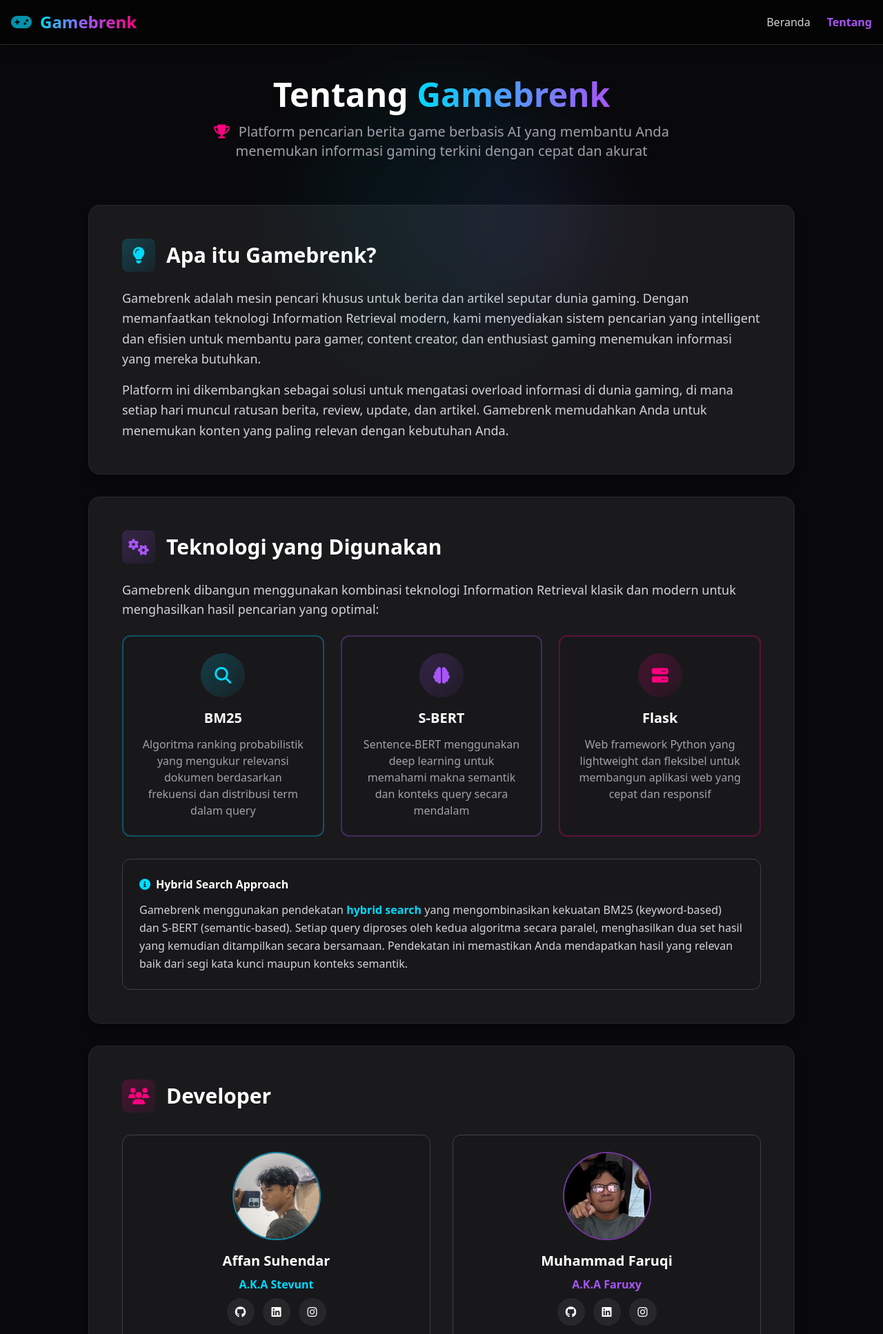
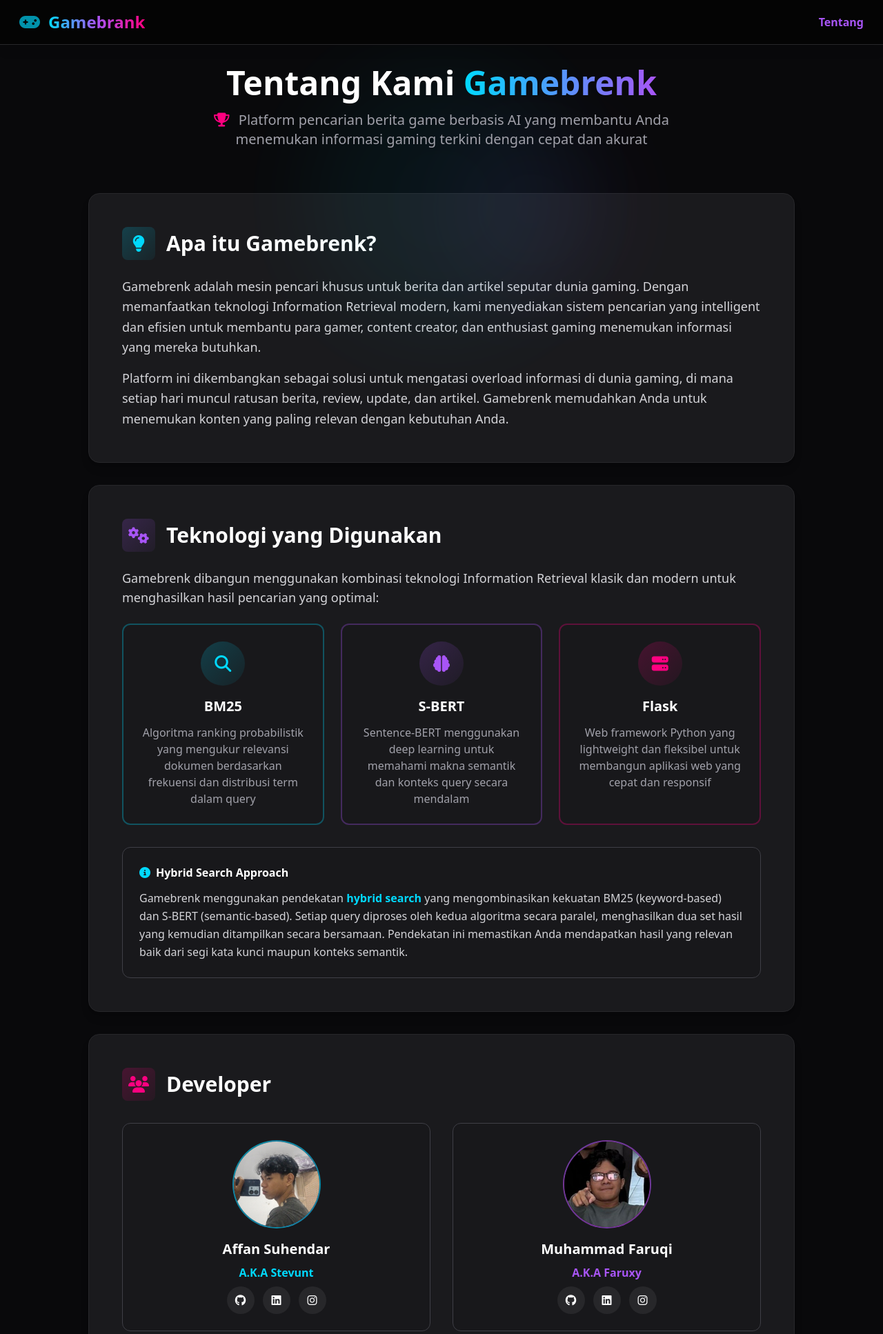
Before and after one commit to affanshdr/Search-Engine-Stephy, a Flask app: page /about in a window 1280 px wide. Shown: the top 1934 px of the page at 69% size. Run offline with Flask 3, Linux system fonts and the light colour scheme; some libraries are stand-ins or nearby versions.

Commit message:
feat: modify ui

```diff
--- a/templates/about.html
+++ b/templates/about.html
@@ -72,9 +72,9 @@
   <body class="bg-dark-900 min-h-screen">
     <!-- Header -->
     <header
-      class="bg-dark-950 shadow-lg border-b border-dark-200 sticky top-0 z-50 backdrop-blur-sm bg-opacity-95"
+      class="bg-dark-950 shadow-lg border-b border-dark-200 absolute top-0 z-50 backdrop-blur-sm bg-opacity-95 w-full"
     >
-      <div class="container mx-auto px-4 py-4">
+      <div class="container mx-auto px-7 py-4">
         <div class="flex items-center justify-between">
           <a
             href="/"
@@ -86,19 +86,10 @@
             <h1
               class="text-2xl font-bold bg-gradient-to-r from-primary-500 via-secondary-500 to-accent-500 bg-clip-text text-transparent"
             >
-              Gamebrenk
+              Gamebrank
             </h1>
           </a>
           <nav class="flex space-x-6">
-            <a
-              href="/"
-              class="text-dark-700 hover:text-primary-500 transition-colors relative group"
-            >
-              Beranda
-              <span
-                class="absolute bottom-0 left-0 w-0 h-0.5 bg-primary-500 group-hover:w-full transition-all duration-300"
-              ></span>
-            </a>
             <a href="/about" class="text-secondary-500 font-semibold"
               >Tentang</a
             >
@@ -107,7 +98,7 @@
       </div>
     </header>
 
-    <main class="container mx-auto px-4 py-12">
+    <main class="container mx-auto px-4 pb-12 pt-24">
       <div class="max-w-5xl mx-auto">
         <!-- Hero Section -->
         <div class="text-center mb-16 relative">
@@ -120,7 +111,7 @@
           <h1
             class="text-4xl md:text-5xl font-bold text-white mb-4 relative z-10"
           >
-            Tentang
+            Tentang Kami
             <span
               class="bg-gradient-to-r from-primary-500 to-secondary-500 bg-clip-text text-transparent"
               >Gamebrenk</span
```
Also changed, not shown: templates/index.html (+1 -10 lines), templates/result.html (+4 -11 lines).
